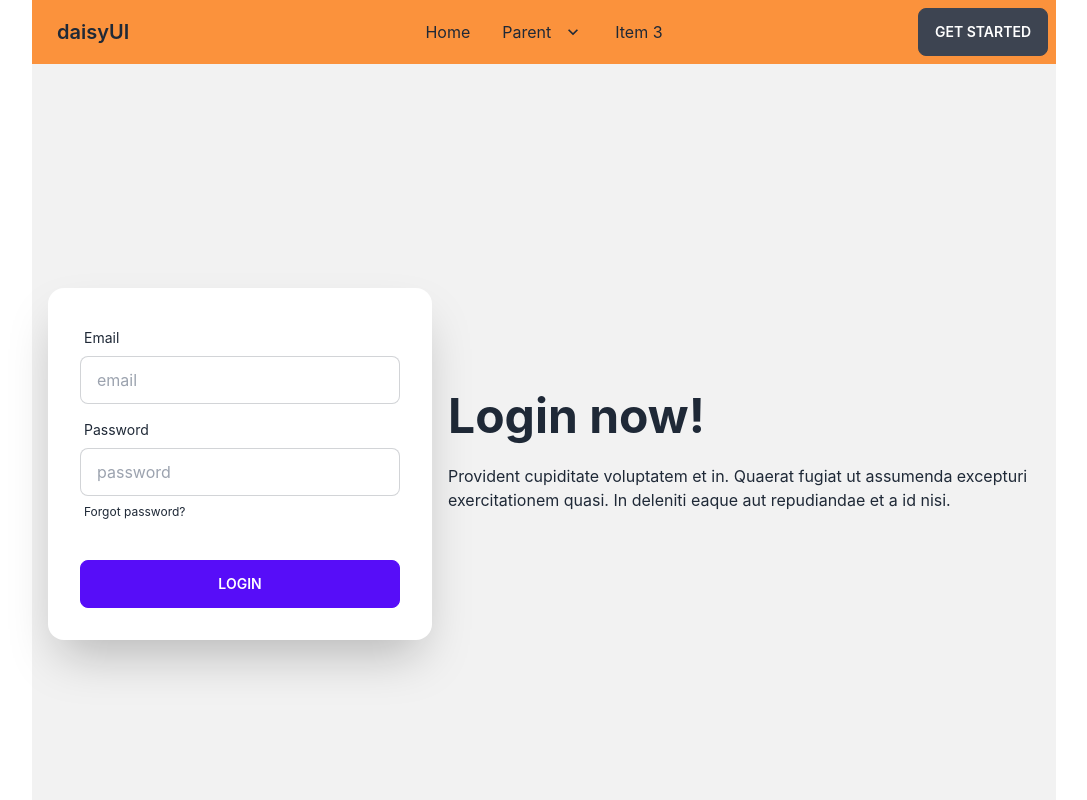
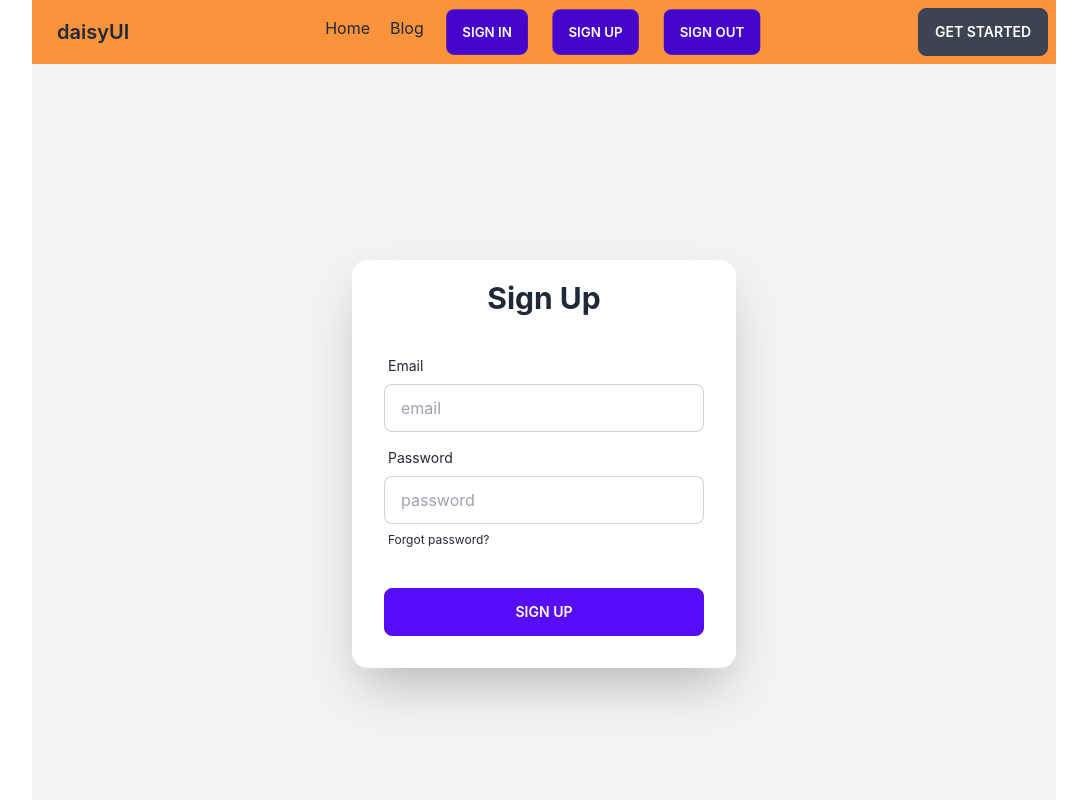
Before and after one commit to sharifhosen73/touriest-service-client, a React (Create React App) app: page /signin in a window 1280 px wide. Shown: the top 800 px of the page, without its empty margins (96-1183 px from the left). Built offline with nearby package versions, Linux system fonts and the light colour scheme.

Commit message:
signin added

```diff
--- a/src/context/AuthProvider.js
+++ b/src/context/AuthProvider.js
@@ -1,6 +1,11 @@
 import React, { createContext, useState } from "react";
 import app from "../firebase/firebase.config";
-import { createUserWithEmailAndPassword, getAuth } from "firebase/auth";
+import {
+  createUserWithEmailAndPassword,
+  getAuth,
+  signInWithEmailAndPassword,
+  signOut,
+} from "firebase/auth";
 
 const auth = getAuth(app);
 export const AuthContext = createContext(app);
@@ -12,9 +17,19 @@ const AuthProvider = ({ children }) => {
     return createUserWithEmailAndPassword(auth, email, password);
   };
 
+  const login = (email, password) => {
+    return signInWithEmailAndPassword(auth, email, password);
+  };
+
+  const logOut = () => {
+    return signOut();
+  };
+
   const value = {
     user,
     createUser,
+    login,
+    logOut,
   };
   return (
     <div>
--- a/src/index.js
+++ b/src/index.js
@@ -1,13 +1,16 @@
-import React from 'react';
-import ReactDOM from 'react-dom/client';
-import './index.css';
-import App from './App';
-import reportWebVitals from './reportWebVitals';
+import React from "react";
+import ReactDOM from "react-dom/client";
+import "./index.css";
+import App from "./App";
+import reportWebVitals from "./reportWebVitals";
+import AuthProvider from "./context/AuthProvider";
 
-const root = ReactDOM.createRoot(document.getElementById('root'));
+const root = ReactDOM.createRoot(document.getElementById("root"));
 root.render(
   <React.StrictMode>
-    <App />
+    <AuthProvider>
+      <App />
+    </AuthProvider>
   </React.StrictMode>
 );
 
--- a/src/pages/Home/Shared/Header/Header.js
+++ b/src/pages/Home/Shared/Header/Header.js
@@ -1,36 +1,31 @@
-import React from "react";
+import React, { useContext } from "react";
+import { Link } from "react-router-dom";
+import { AuthContext } from "../../../../context/AuthProvider";
 
 const Header = () => {
+  const { logOut } = useContext(AuthContext);
+
+  const handleLogOut = () => {
+    logOut().then().catch();
+  };
+
   const menuItems = (
     <>
-      <li>
-        <a>Home</a>
-      </li>
-      <li tabIndex={0}>
-        <a>
-          Parent
-          <svg
-            className="fill-current"
-            xmlns="http://www.w3.org/2000/svg"
-            width="20"
-            height="20"
-            viewBox="0 0 24 24"
-          >
-            <path d="M7.41,8.58L12,13.17L16.59,8.58L18,10L12,16L6,10L7.41,8.58Z" />
-          </svg>
-        </a>
-        <ul className="p-2">
-          <li>
-            <a>Submenu 1</a>
-          </li>
-          <li>
-            <a>Submenu 2</a>
-          </li>
-        </ul>
-      </li>
-      <li>
-        <a href="#">Item 3</a>
-      </li>
+      <Link className="mr-5 pt-2" to="/">
+        Home
+      </Link>
+      <Link className="mr-5 pt-2" to="/blog">
+        Blog
+      </Link>
+      <Link className="mr-5" to="/signin">
+        <button className="btn btn-active btn-primary">Sign In</button>
+      </Link>
+      <Link className="mr-5" to="/signup">
+        <button className="btn btn-active btn-primary"> Sign Up</button>
+      </Link>
+      <button onClick={handleLogOut} className="btn btn-active btn-primary">
+        Sign Out
+      </button>
     </>
   );
 
@@ -57,7 +52,7 @@ const Header = () => {
             </label>
             <ul
               tabIndex={0}
-              className="menu menu-compact dropdown-content mt-3 p-2 shadow bg-base-100 rounded-box w-52"
+              className="menu menu-compact dropdown-content mt-3 p-2 shadow bg-base-100 rounded-box w-52 justify-center"
             >
               {menuItems}
             </ul>
--- a/src/pages/SignIn/SignIn.js
+++ b/src/pages/SignIn/SignIn.js
@@ -1,28 +1,42 @@
-import React from "react";
+import React, { useContext } from "react";
+import { Link } from "react-router-dom";
+import { AuthContext } from "../../context/AuthProvider";
 
 const SignIn = () => {
+  const { login } = useContext(AuthContext);
+
+  const handleSignIn = (e) => {
+    e.preventDefault();
+    const form = e.target;
+
+    const email = form.email.value;
+    const password = form.password.value;
+
+    login(email, password)
+      .than((result) => {
+        const user = result.user;
+        console.log(user);
+      })
+      .catch((error) => {
+        console.error(error);
+      });
+  };
+
   return (
-    <div>
     <div className="hero min-h-screen bg-base-200">
-        <div className="hero-content flex-col lg:flex-row-reverse">
-          <div className="text-center lg:text-left">
-            <h1 className="text-5xl font-bold">Login now!</h1>
-            <p className="py-6">
-              Provident cupiditate voluptatem et in. Quaerat fugiat ut assumenda
-              excepturi exercitationem quasi. In deleniti eaque aut repudiandae
-              et a id nisi.
-            </p>
-          </div>
       <div className="card flex-shrink-0 w-full max-w-sm shadow-2xl bg-base-100">
-            <div className="card-body">
+        <h1 className="text-3xl font-bold text-center mt-5">Sign Up</h1>
+        <form onSubmit={handleSignIn} className="card-body">
           <div className="form-control">
             <label className="label">
               <span className="label-text">Email</span>
             </label>
             <input
-                  type="text"
+              type="email"
+              name="email"
               placeholder="email"
               className="input input-bordered"
+              required
             />
           </div>
           <div className="form-control">
@@ -30,22 +44,22 @@ const SignIn = () => {
               <span className="label-text">Password</span>
             </label>
             <input
-                  type="text"
+              type="password"
+              name="password"
               placeholder="password"
               className="input input-bordered"
+              required
             />
             <label className="label">
-                  <a href="/" className="label-text-alt link link-hover">
+              <Link to="/" className="label-text-alt link link-hover">
                 Forgot password?
-                  </a>
+              </Link>
             </label>
           </div>
           <div className="form-control mt-6">
-                <button className="btn btn-primary">Login</button>
+            <button className="btn btn-primary">Sign Up</button>
           </div>
-            </div>
-          </div>
-        </div>
+        </form>
       </div>
     </div>
   );
--- a/src/pages/SignUp/SignUp.js
+++ b/src/pages/SignUp/SignUp.js
@@ -1,18 +1,38 @@
-import React from "react";
+import React, { useContext } from "react";
 import { Link } from "react-router-dom";
+import { AuthContext } from "../../context/AuthProvider";
 
 const SignUp = () => {
+  const { createUser } = useContext(AuthContext);
+
+  const handleSignUp = (e) => {
+    e.preventDefault();
+    const form = e.target;
+    const name = form.name.value;
+    const email = form.email.value;
+    const password = form.password.value;
+
+    createUser(email, password)
+      .than((result) => {
+        const user = result.user;
+        console.log(user);
+      })
+      .catch((error) => {
+        console.error(error);
+      });
+  };
   return (
     <div className="hero min-h-screen bg-base-200">
       <div className="card flex-shrink-0 w-full max-w-sm shadow-2xl bg-base-100">
         <h1 className="text-3xl font-bold text-center mt-5">Sign Up</h1>
-        <div className="card-body">
+        <form onSubmit={handleSignUp} className="card-body">
           <div className="form-control">
             <label className="label">
               <span className="label-text">Name</span>
             </label>
             <input
               type="text"
+              name="name"
               placeholder="Name"
               className="input input-bordered"
               required
@@ -25,6 +45,7 @@ const SignUp = () => {
             </label>
             <input
               type="email"
+              name="email"
               placeholder="email"
               className="input input-bordered"
               required
@@ -36,6 +57,7 @@ const SignUp = () => {
             </label>
             <input
               type="password"
+              name="password"
               placeholder="password"
               className="input input-bordered"
               required
@@ -49,7 +71,7 @@ const SignUp = () => {
           <div className="form-control mt-6">
             <button className="btn btn-primary">Sign Up</button>
           </div>
-        </div>
+        </form>
       </div>
     </div>
   );
```
Lines whose indentation alone changed are shown as unchanged.
